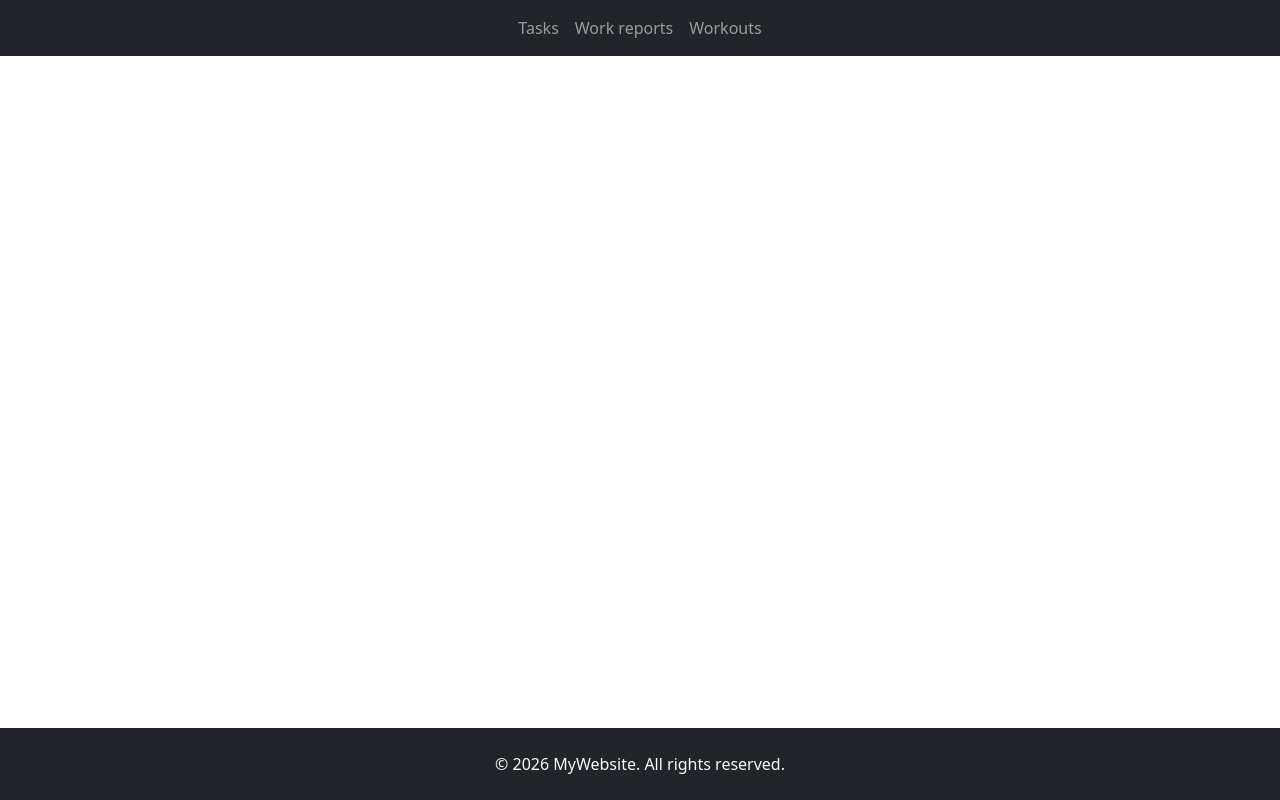
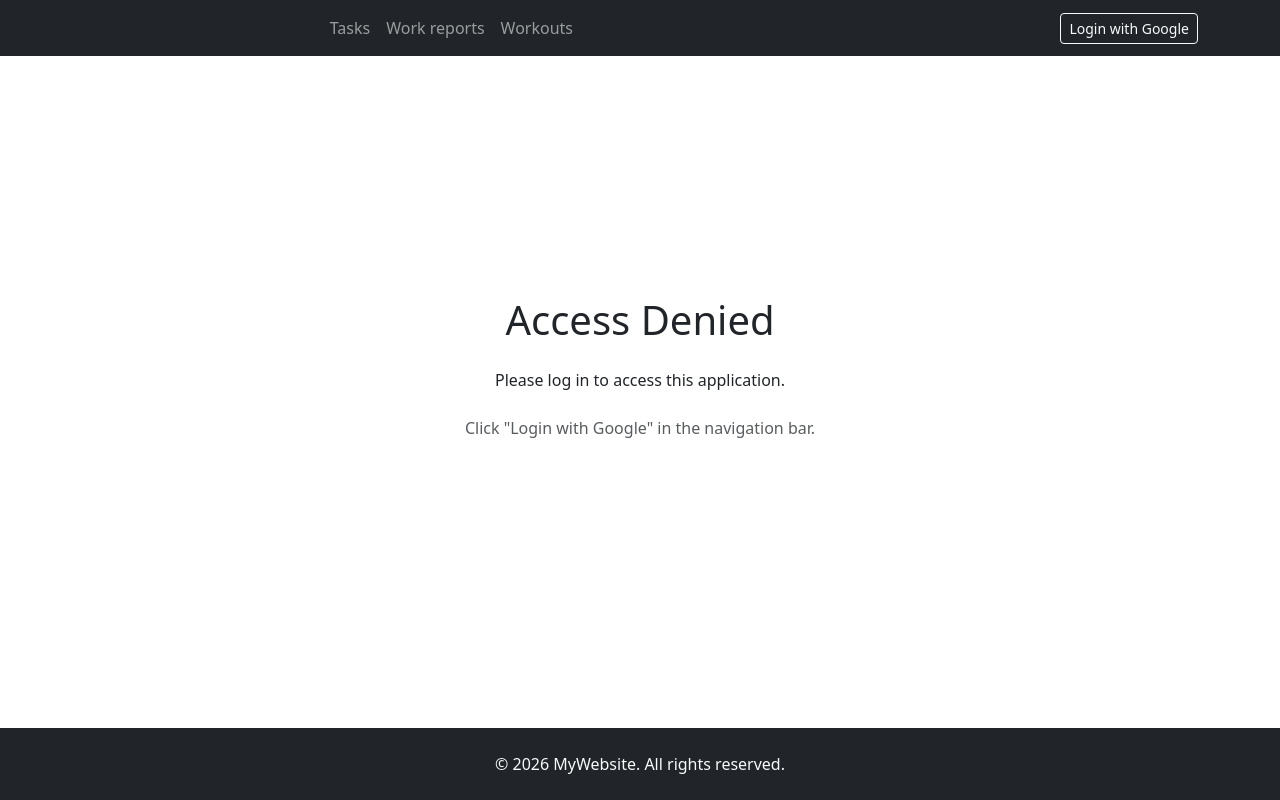
Before and after one commit to dramlian/life-organizer, a Next.js app: page / in a window 1280 px wide. Built offline with nearby package versions, Linux system fonts and the light colour scheme; no server answers.

Commit message:
Able to log in to the google auth provider. Blocking component routes on unsucessful login

```diff
--- /dev/null
+++ b/app/api/auth/[...nextauth]/route.ts
@@ -0,0 +1,26 @@
+import { NextAuthOptions } from "next-auth";
+import NextAuth from "next-auth";
+import GoogleProvider from "next-auth/providers/google";
+
+const GOOGLE_CLIENT_ID = process.env.GOOGLE_CLIENT_ID!;
+const GOOGLE_CLIENT_SECRET = process.env.GOOGLE_CLIENT_SECRET!;
+
+export const authOptions: NextAuthOptions = {
+    session: {
+        strategy: "jwt",
+    },
+    providers: [
+        GoogleProvider({
+            clientId: GOOGLE_CLIENT_ID,
+            clientSecret: GOOGLE_CLIENT_SECRET,
+        }),
+    ],
+    callbacks: {
+        async signIn({ user, account, profile }) {
+            return user?.email === "jankovdamian@gmail.com";
+        },
+    },
+};
+
+const handler = NextAuth(authOptions);
+export { handler as GET, handler as POST };
--- /dev/null
+++ b/app/components/Providers.tsx
@@ -0,0 +1,7 @@
+"use client";
+
+import { SessionProvider } from "next-auth/react";
+
+export default function Providers({ children }: { children: React.ReactNode }) {
+    return <SessionProvider>{children}</SessionProvider>;
+}
--- a/app/components/navbar/NavbarClient.tsx
+++ b/app/components/navbar/NavbarClient.tsx
@@ -1,9 +1,12 @@
 "use client";
 
-import { Navbar, Container, Nav } from "react-bootstrap";
+import { Navbar, Container, Nav, Button } from "react-bootstrap";
 import Link from "next/link";
+import { signIn, signOut, useSession } from "next-auth/react";
 
 export default function NavbarClient() {
+    const { data: session, status } = useSession();
+
     return (
         <Navbar bg="dark" data-bs-theme="dark">
             <Container>
@@ -12,6 +15,32 @@ export default function NavbarClient() {
                     <Nav.Link as={Link} href="/workreports">Work reports</Nav.Link>
                     <Nav.Link as={Link} href="/workouts">Workouts</Nav.Link>
                 </Nav>
+                <Nav className="ms-auto">
+                    {status === "loading" ? (
+                        <span className="text-light">Loading...</span>
+                    ) : session ? (
+                        <>
+                            <span className="text-light me-3">
+                                {session.user?.name}
+                            </span>
+                            <Button
+                                variant="outline-light"
+                                onClick={() => signOut()}
+                                size="sm"
+                            >
+                                Logout
+                            </Button>
+                        </>
+                    ) : (
+                        <Button
+                            variant="outline-light"
+                            onClick={() => signIn("google")}
+                            size="sm"
+                        >
+                            Login with Google
+                        </Button>
+                    )}
+                </Nav>
             </Container>
         </Navbar>
     );
--- a/app/layout.tsx
+++ b/app/layout.tsx
@@ -4,6 +4,7 @@ import "./globals.css";
 import 'bootstrap/dist/css/bootstrap.min.css';
 import NavbarClient from "./components/navbar/NavbarClient";
 import Footer from "./components/footer/Footer";
+import Providers from "./components/Providers";
 
 const geistSans = Geist({
   variable: "--font-geist-sans",
@@ -30,11 +31,13 @@ export default function RootLayout({
       <body
         className={`${geistSans.variable} ${geistMono.variable} antialiased`}
       >
-        <NavbarClient />
-        <div>
-          {children}
-        </div>
-        <Footer />
+        <Providers>
+          <NavbarClient />
+          <div>
+            {children}
+          </div>
+          <Footer />
+        </Providers>
       </body>
     </html>
   );
--- a/app/page.tsx
+++ b/app/page.tsx
@@ -1,6 +1,25 @@
+import { getServerSession } from "next-auth";
+import { authOptions } from "@/app/api/auth/[...nextauth]/route";
 
-export default function Home() {
+export default async function Home() {
+  const session = await getServerSession(authOptions);
+
+  if (!session) {
+    return (
+      <main className="d-flex justify-content-center align-items-center" style={{ minHeight: "80vh" }}>
+        <div className="text-center">
+          <h1 className="mb-4">Access Denied</h1>
+          <p className="mb-4">Please log in to access this application.</p>
+          <p className="text-muted">Click "Login with Google" in the navigation bar.</p>
+        </div>
+      </main>
+    );
+  }
+
   return (
-    <div></div>
+    <main className="p-4">
+      <h1>Welcome, {session.user?.name}!</h1>
+      <p>Email: {session.user?.email}</p>
+    </main>
   );
 }
--- /dev/null
+++ b/middleware.ts
@@ -0,0 +1,5 @@
+export { default } from "next-auth/middleware";
+
+export const config = {
+  matcher: ["/tasks/:path*", "/workreports/:path*", "/workouts/:path*"],
+};
--- a/package.json
+++ b/package.json
@@ -13,6 +13,7 @@
     "bootstrap": "^5.3.8",
     "mongodb": "^7.0.0",
     "next": "16.1.4",
+    "next-auth": "^4.24.13",
     "react": "19.2.3",
     "react-bootstrap": "^2.10.10",
     "react-dom": "19.2.3",
```
Also changed, not shown: 1 other file (tests, documents, lock files or other folders).
